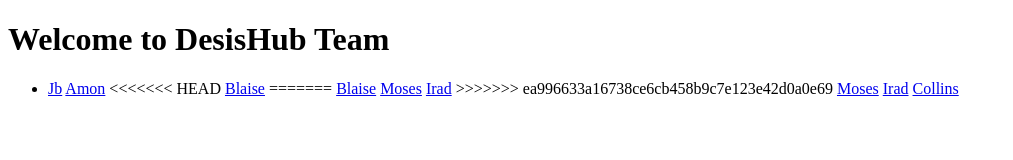
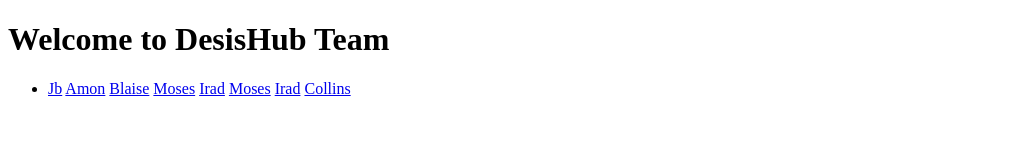
Before and after one commit to MUKE-coder/desishub-team-git, a plain HTML site: page index.html in a window 1280 px wide. Shown: the whole page, without its empty margins (0-1013 px from the left). Drawn offline with Linux system fonts and the light colour scheme.

Commit message:
i have linked my file

```diff
--- a/index.html
+++ b/index.html
@@ -11,14 +11,10 @@
     <ul>
       <li>
         <a href="/">Jb</a>
-        <a href="/">Amon</a>
-<<<<<<< HEAD
-        <a href="./blaise.html">Blaise</a>
-=======
+        <a href="amon.html">Amon</a>
         <a href="/">Blaise</a>
         <a href="/uncle-moses.html">Moses</a>
         <a href="/">Irad</a>
->>>>>>> ea996633a16738ce6cb458b9c7e123e42d0a0e69
         <a href="/">Moses</a>
         <a href="./iroid.html">Irad</a>
         <a href="/">Collins</a>
```
